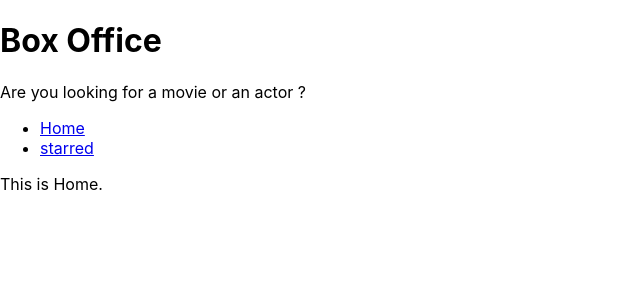
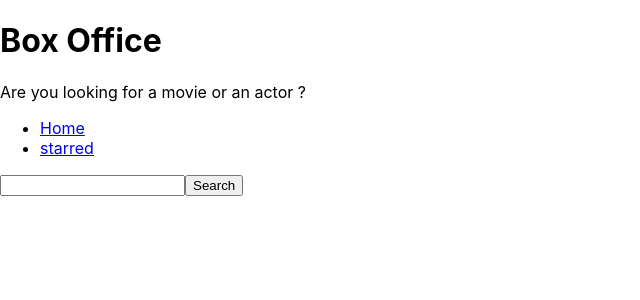
Before and after one commit to dimensionl3ss/box-office, a React (Create React App) app: page / in a window 1280 px wide. Shown: the top 300 px of the page, without its empty margins (0-640 px from the left). Built offline with nearby package versions, Linux system fonts and the light colour scheme.

Commit message:
fetch results from tv-maze api

```diff
--- a/src/pages/Home.js
+++ b/src/pages/Home.js
@@ -1,10 +1,30 @@
-import React from 'react'
+import React, { useState } from 'react'
 import MainPageLayout from '../components/MainPageLayout';
 
 const Home = () => {
+    const [input, setInput] = useState('');
+    const onInputChange = ev => {
+        setInput(ev.target.value);
+    };
+    const onSearch = ev => {
+
+        //to recieve data from external source or any other source we need to call browser api (fetch)
+        //it allows us to fetch the remote data
+        fetch(`https://api.tvmaze.com/search/shows?q=${input}`)
+        .then(r => r.json()) // return promise recieved in raw structure, convert it into json format
+        .then(result => {
+            console.log(result); // recieve the result
+        });
+    };
+    const onKeyDown = (ev) => {
+        if(ev.keyCode === 13) {
+            onSearch();
+        }
+    };
     return (
         <MainPageLayout>
-            This is Home.
+            <input type="text" onChange={onInputChange} onKeyDown={onKeyDown} value = {input}/>
+            <button type="button" onClick={onSearch} >Search</button>
         </MainPageLayout>
     );
 };
```
